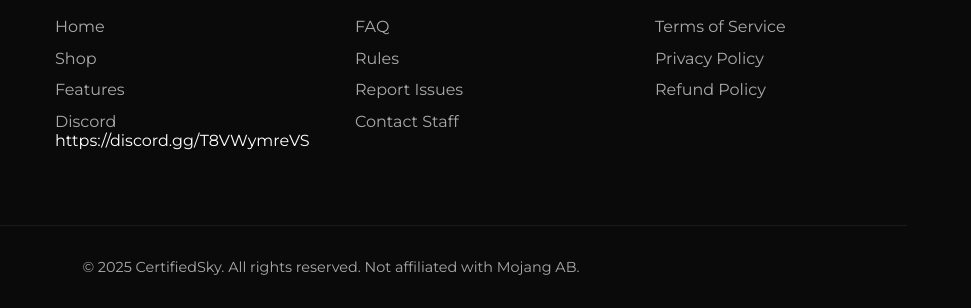
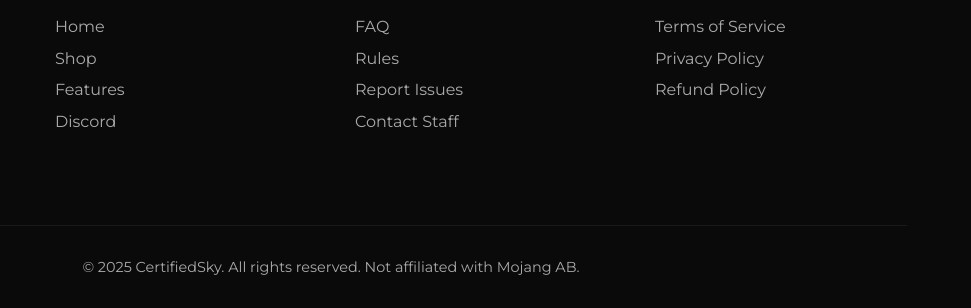
Before and after one commit to DragomirFr/CertifiedSky, a plain HTML site: page index.html in a window 1280 px wide. Shown: the part 4882-5190 px from the top of the page, 309-1280 px from the left. Drawn offline with Linux system fonts and the light colour scheme; animation ran at ten frames a second.

Commit message:
Update index.html

```diff
--- a/index.html
+++ b/index.html
@@ -850,7 +850,7 @@
                     <li class="footer-link"><a href="#">Home</a></li>
                     <li class="footer-link"><a href="#shop">Shop</a></li>
                     <li class="footer-link"><a href="#features">Features</a></li>
-                    <li class="footer-link"><a href="#">Discord</a>https://discord.gg/T8VWymreVS</li>
+                    <li class="footer-link"><a href="#">Discord</a></li>
                 </ul>
             </div>
 
```
